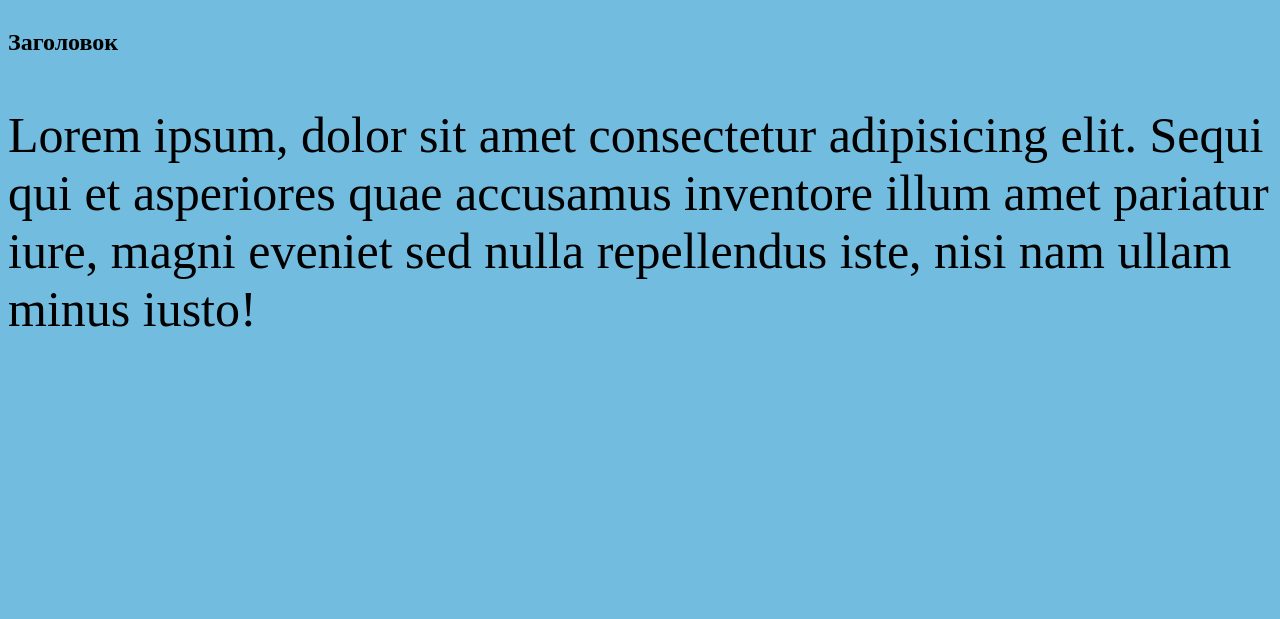
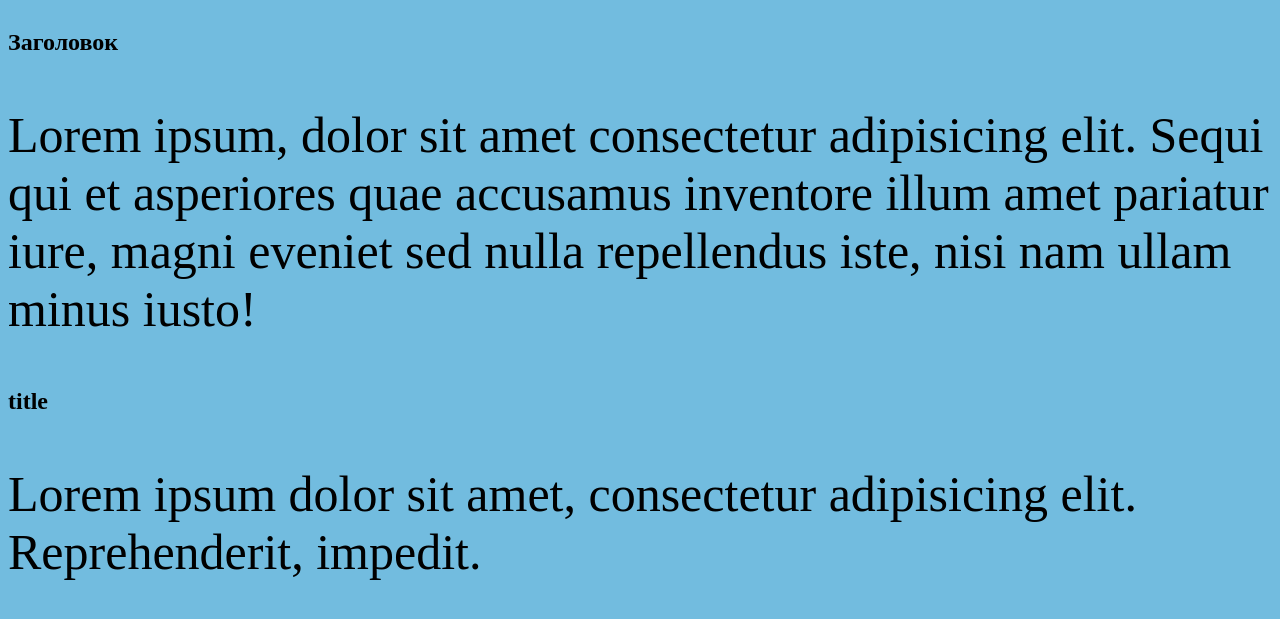
Before and after one commit to AleksandrKulaginWork/gitTest, a plain HTML site: page index.html in a window 1280 px wide. Shown: the part 155-774 px from the top of the page. Drawn offline with Linux system fonts and the light colour scheme.

Commit message:
Новая ветка Develop

```diff
--- a/index.html
+++ b/index.html
@@ -12,6 +12,8 @@
         <p>Привет</p>
         <h2>Заголовок</h2>
         <p>Lorem ipsum, dolor sit amet consectetur adipisicing elit. Sequi qui et asperiores quae accusamus inventore illum amet pariatur iure, magni eveniet sed nulla repellendus iste, nisi nam ullam minus iusto!</p>
+        <h2>title</h2>
+        <p>Lorem ipsum dolor sit amet, consectetur adipisicing elit. Reprehenderit, impedit.</p>
     </div>
 </body>
 </html>
```
